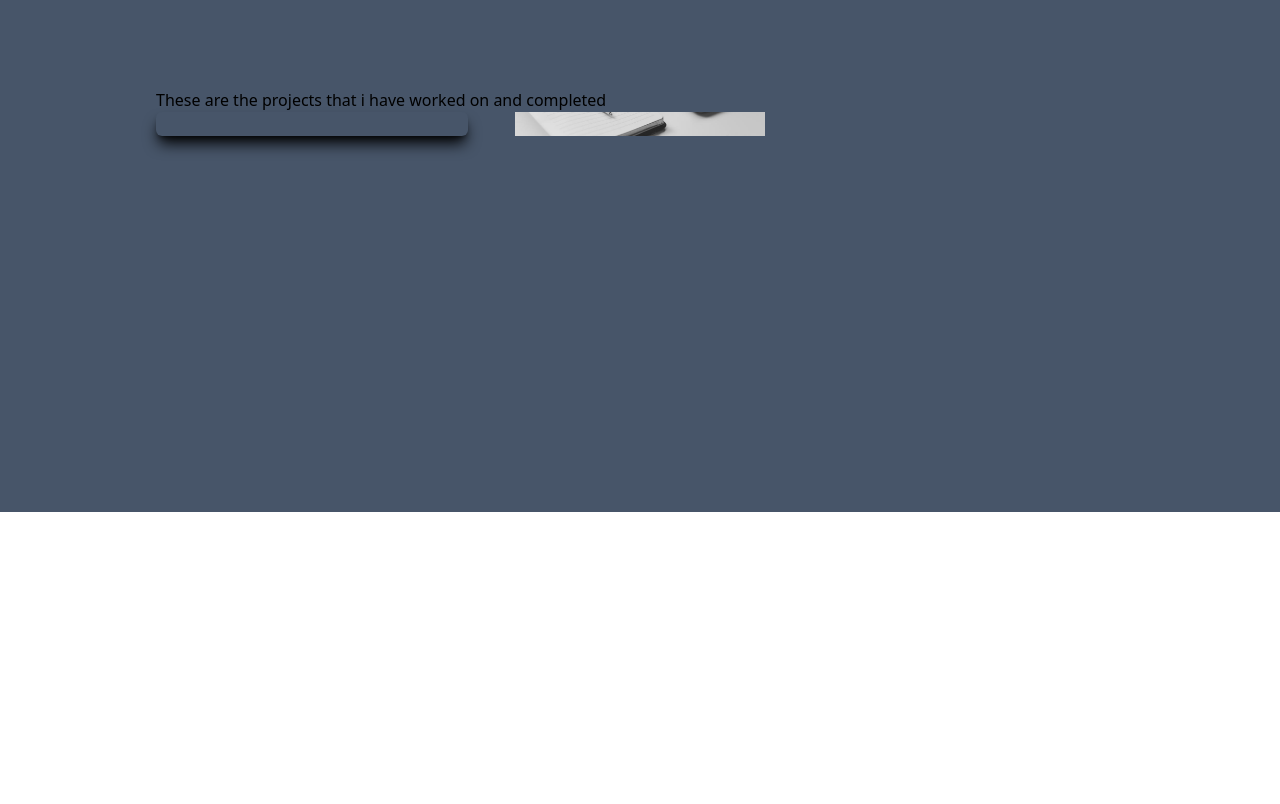
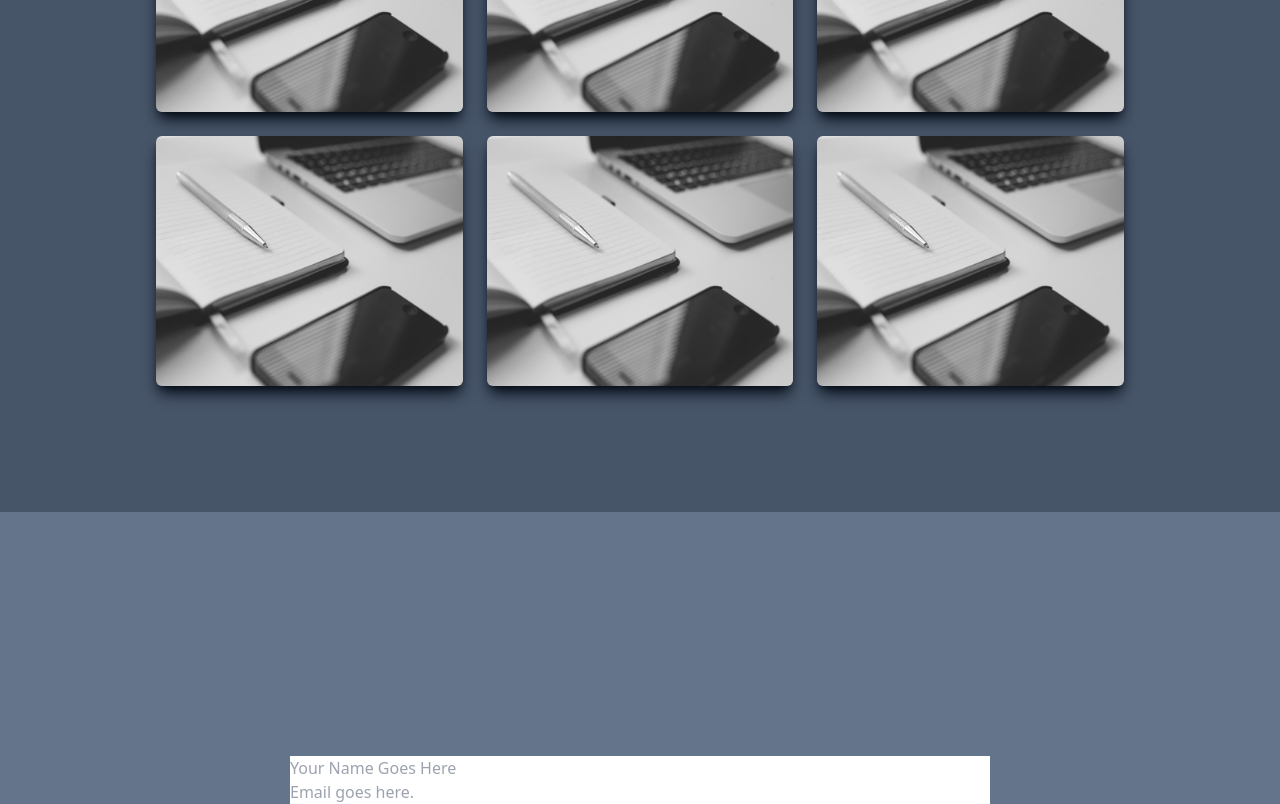
Before and after one commit to CougarChan/Web-PortFolio, a React (Create React App) app in the folder web-port/: page / in a window 1280 px wide. Shown: the part 2000-2804 px from the top of the page. Before the commit the page ends 2512 px from the top, so only its background shows below. Built offline with nearby package versions, Linux system fonts and the light colour scheme.

Commit message:
Uploading main base website as it is complete

```diff
--- a/web-port/src/App.js
+++ b/web-port/src/App.js
@@ -3,6 +3,7 @@ import Nav from "./Components/Navbar";
 import About  from "./Components/About-Me"
 import Starter from "./Components/Starter";
 import Project from "./Components/Projects";
+import Contact from "./Components/contact";
 
 
 function App() {
@@ -12,6 +13,7 @@ function App() {
         <Nav  />
         <About />
         <Project/>
+        <Contact/>
 
     </div>
 
--- a/web-port/src/Components/Projects.jsx
+++ b/web-port/src/Components/Projects.jsx
@@ -1,7 +1,9 @@
 import React from "react";
-import Logo from "../assets/portfolio.png"
+import { data } from "../Data/data";
 
 const Project =() => {
+
+        const work= data;
 
  return(
     <div className=" bg-slate-600 md:h-screen w-full ">
@@ -11,48 +13,51 @@ const Project =() => {
 
 
 
-       <div id="contentId" style={{backgroundImage: `url(${Logo})`}}
-        className="grid sm:grid-cols-2 md:grid-cols-3 gap-4 ">
-
-          <div className="shadow-lg shadow-black group container rounded-md flex justify-center item-center mx-auto content-div">
-
-           </div>
-              <div>
-                  <span>
-
-                  </span>
-               <div>
-                     <a href="/">
-                        <button></button>
-                     </a>
-                     <a href="/">
-                        <button></button>
-                     </a>
+            <div className="grid sm:grid-cols-2 md:grid-cols-3 gap-6">
 
 
+          {work.map((item, index) => (
+  <div
+    key={index}
+    style={{ backgroundImage: `url(${item.image})` }}
+    className="shadow-lg shadow-[#040c16] group container rounded-md
+              flex justify-center text-center items-center mx-auto content-div "
+  >
 
-               </div>
+    <div className="opacity-0 group-hover:opacity-100 ">
+      <span className="text-2xl font bold text-white tracking-wider ">
+        {item.name}
+      </span>
+      <div className="pt-8 text-center ">
 
-              </div>
+        <a href={item.github} target="_blank">
+          <button
+            className="text-center rounded-lg px-4 py-3 m-2
+                       bg-white text-gray-700 font-bold text-lg"
+          >
+            Code
+          </button>
+        </a>
+
+        <a href={item.live} target="_blank">
+          <button
+            className="text-center rounded-lg px-4 py-3 m-2
+                       bg-white text-gray-700 font-bold text-lg"
+          >
+            Live
+          </button>
+        </a>
+      </div>
+    </div>
+  </div>
+))}
 
 
-
-         </div>
-
+</div>
       </div>
-
-
-
-
-
     </div>
-
- )
-
-
-}
-
-
+  );
+};
 
 
 
--- /dev/null
+++ b/web-port/src/Components/contact.jsx
@@ -0,0 +1,80 @@
+import React from "react";
+import { useState} from "react";
+
+
+
+const Contact =() => {
+    const[active, setActive] = useState(false);
+    const handleClick = () => {
+
+        setActive(!active)
+    };
+
+   return(
+      <div className="w-full h-screen flex justify-center items-center bg-slate-500 p-4">
+        <form action="" className="flex flex-col max-w-[700px] w-full">
+            <div className='p-8'>
+
+             <p></p>
+             <p></p>
+
+
+
+
+            </div>
+
+            <input type="text" placeholder="Your Name Goes Here" />
+            <input  type="text" placeholder="Email goes here." className=" border-red-50" />
+            <textarea className=" bg-gray-400 p-2" name="message" cols='30' rows='10' placeholder="Message"/>
+            <button onClick={handleClick}
+            className=" transition ease-in-out bg-black text-white mx-auto my-4 flex item-center px-5 py-2 rounded-md  hover:bg-slate-600 hover:scale-110 duration-20">{active ? "Thank You!": "Send"}</button>
+
+
+
+
+
+
+
+
+
+
+
+
+
+
+        </form>
+
+
+
+
+
+
+
+
+
+
+
+
+
+
+
+
+
+
+
+      </div>
+
+
+
+
+   )
+
+
+
+
+
+
+}
+
+
+export default Contact
--- /dev/null
+++ b/web-port/src/Data/data.js
@@ -0,0 +1,50 @@
+import WorkIm from '../assets/portfolio.png'
+import RealEst from '../assets/portfolio.png'
+
+export const data=[
+            {
+                id:1,
+                name:"React JS Application",
+                image:WorkIm,
+                github:"",
+                live:"",
+            },
+            {
+                id:2,
+                name:"React JS Application",
+                image:RealEst,
+                github:"",
+                live:"",
+            },
+            {
+                id:3,
+                name:"React JS Application",
+                image:WorkIm,
+                github:"",
+                live:"",
+            },
+            {
+                id:4,
+                name:"React JS Application",
+                image:RealEst,
+                github:"",
+                live:"",
+            },
+            {
+                id:4,
+                name:"React JS Application",
+                image:RealEst,
+                github:"",
+                live:"",
+            },
+            {
+                id:4,
+                name:"React JS Application",
+                image:RealEst,
+                github:"",
+                live:"",
+            },
+
+
+
+        ]
--- a/web-port/src/index.css
+++ b/web-port/src/index.css
@@ -23,11 +23,28 @@
 
   }
 
-  #contentId{
+  .content-div{
      background-repeat: no-repeat;
      background-size: cover;
      background-position: center;
-     background-size: 250px;
+     height: 250px;
+
+
 
 
   }
+
+  .content-div {
+   background-repeat: no-repeat;
+   background-size: cover;
+   background-position: center;
+   height: 250px;
+}
+
+.content-div:hover {
+   background-image: linear-gradient(
+       to right,
+       rgba(112, 157, 255, 0.8),
+       hsla(242, 74%, 61%, 0.8)
+   )!important;
+}
```
